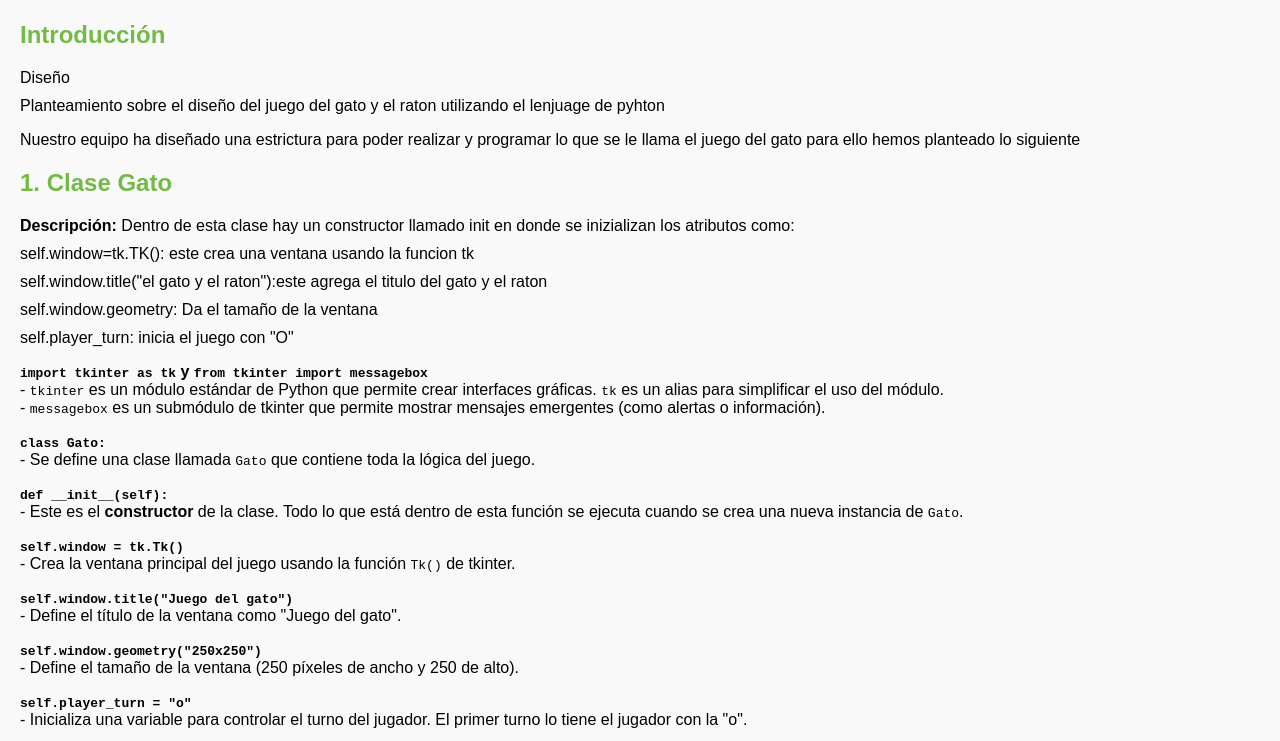
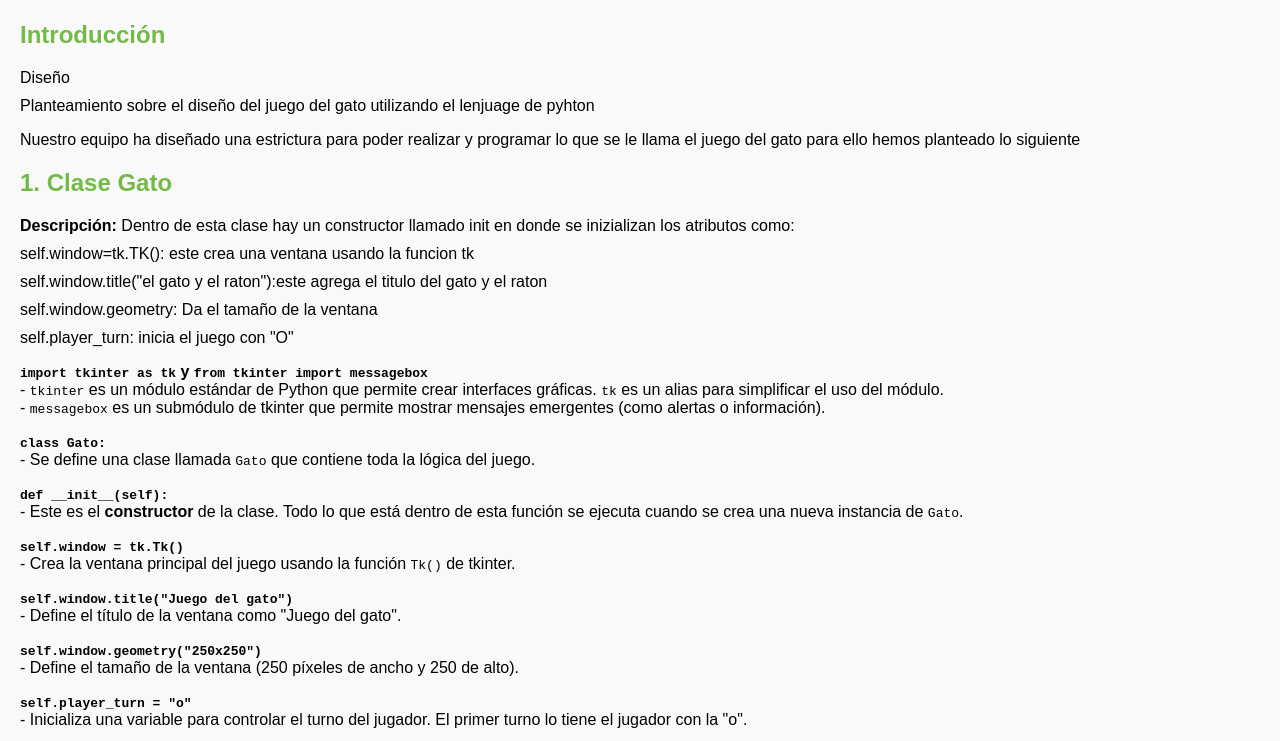
Before and after one commit to Freyramartinez/Gato, a plain HTML site: page index.html in a window 1280 px wide. Shown: the part 59-800 px from the top of the page. Drawn offline with Linux system fonts and the light colour scheme.

Commit message:
modificacion de index

```diff
--- a/index.html
+++ b/index.html
@@ -42,7 +42,7 @@
     <h2>Introducción</h2>
     <ul>
         <li>Diseño</li>
-        <li>Planteamiento sobre el diseño del juego del gato y el raton utilizando el lenjuage de pyhton</li>
+        <li>Planteamiento sobre el diseño del juego del gato utilizando el lenjuage de pyhton</li>
     </ul>
     <p> Nuestro equipo ha diseñado una estrictura para poder realizar y programar lo que se le llama el juego del gato para ello hemos planteado lo siguiente </p>
 
```
Also changed, not shown: 1 other file.
